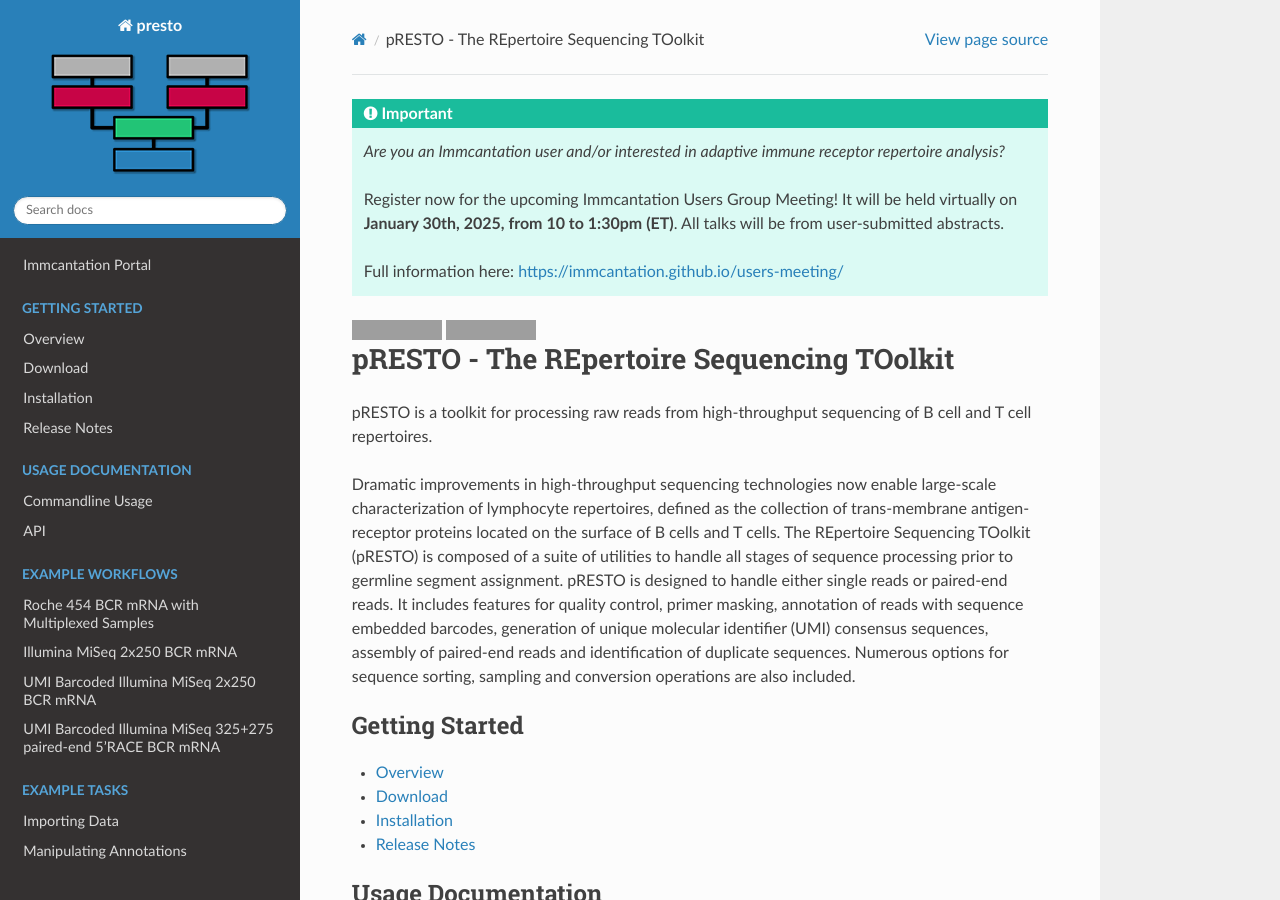
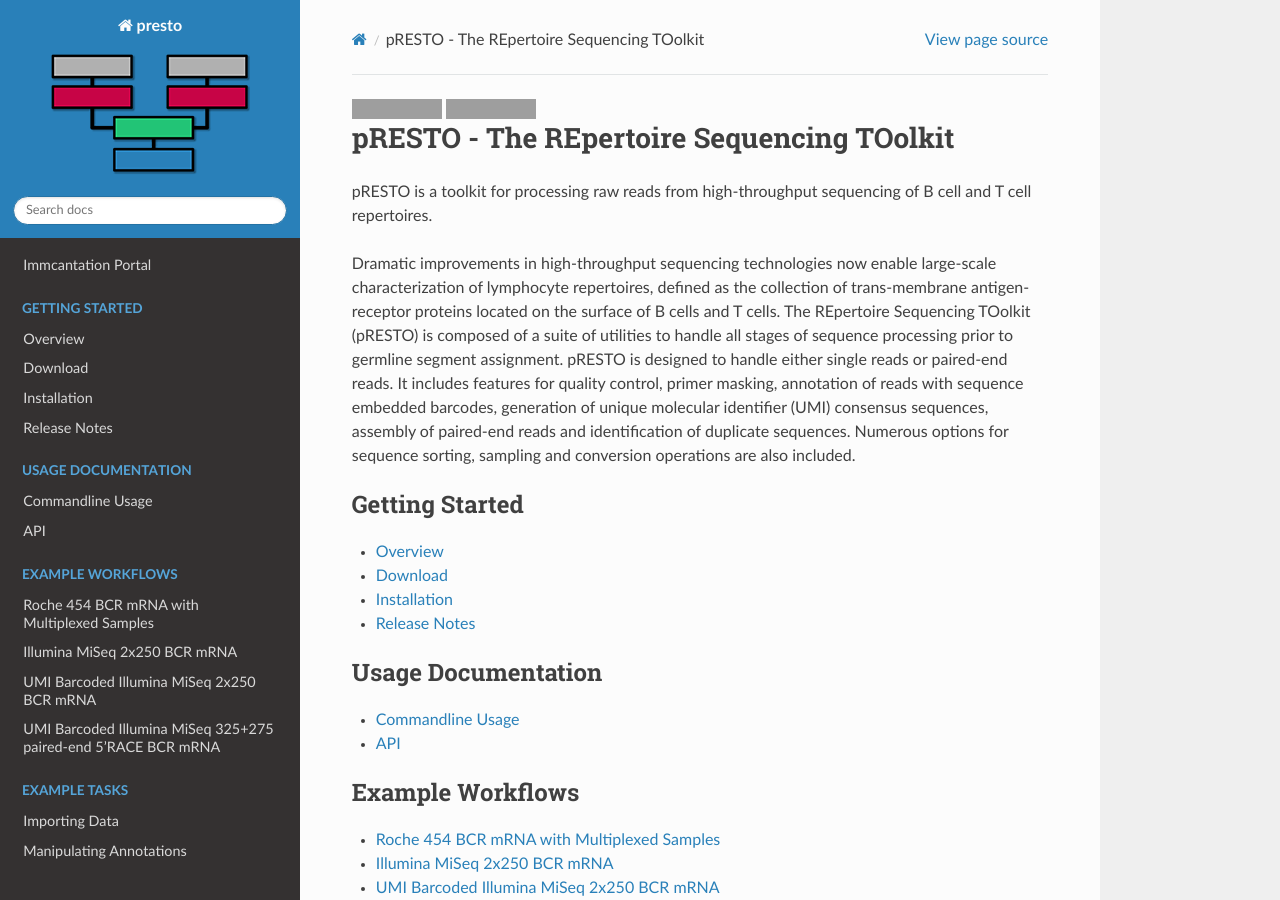
Before and after one commit to immcantation/presto, a Sphinx documentation site: the page built from docs/index.rst, in a window 1280 px wide and 900 px high. Built offline with Sphinx 7.4.7 and the Read the Docs theme 3.1.0, drawn with Linux system fonts in a browser that asks for light colours; formulas are drawn with MathJax 3; grey boxes are pictures that could not be loaded.

Commit message:
removed users group meeting notice

```diff
--- a/docs/conf.py
+++ b/docs/conf.py
@@ -31,18 +31,6 @@
     mock_modules = ['numpy', 'scipy', 'scipy.stats', 'scipy.spatial', 'scipy.spatial.distance',
                     'pandas', 'Bio', 'Bio.Align', 'Bio.Seq', 'Bio.SeqRecord']
     sys.modules.update((mod_name, Mock()) for mod_name in mock_modules)
-
-# Prolog
-rst_prolog = """
-.. important::
-    *Are you an Immcantation user and/or interested in adaptive immune receptor repertoire analysis?*
-
-    Register now for the upcoming Immcantation Users Group Meeting!
-    It will be held virtually on **January 30th, 2025, from 10 to 1:30pm (ET)**.
-    All talks will be from user-submitted abstracts.
-
-    Full information here: https://immcantation.github.io/users-meeting/
-"""
 
 # If extensions (or modules to document with autodoc) are in another directory,
 # add these directories to sys.path here. If the directory is relative to the
```
